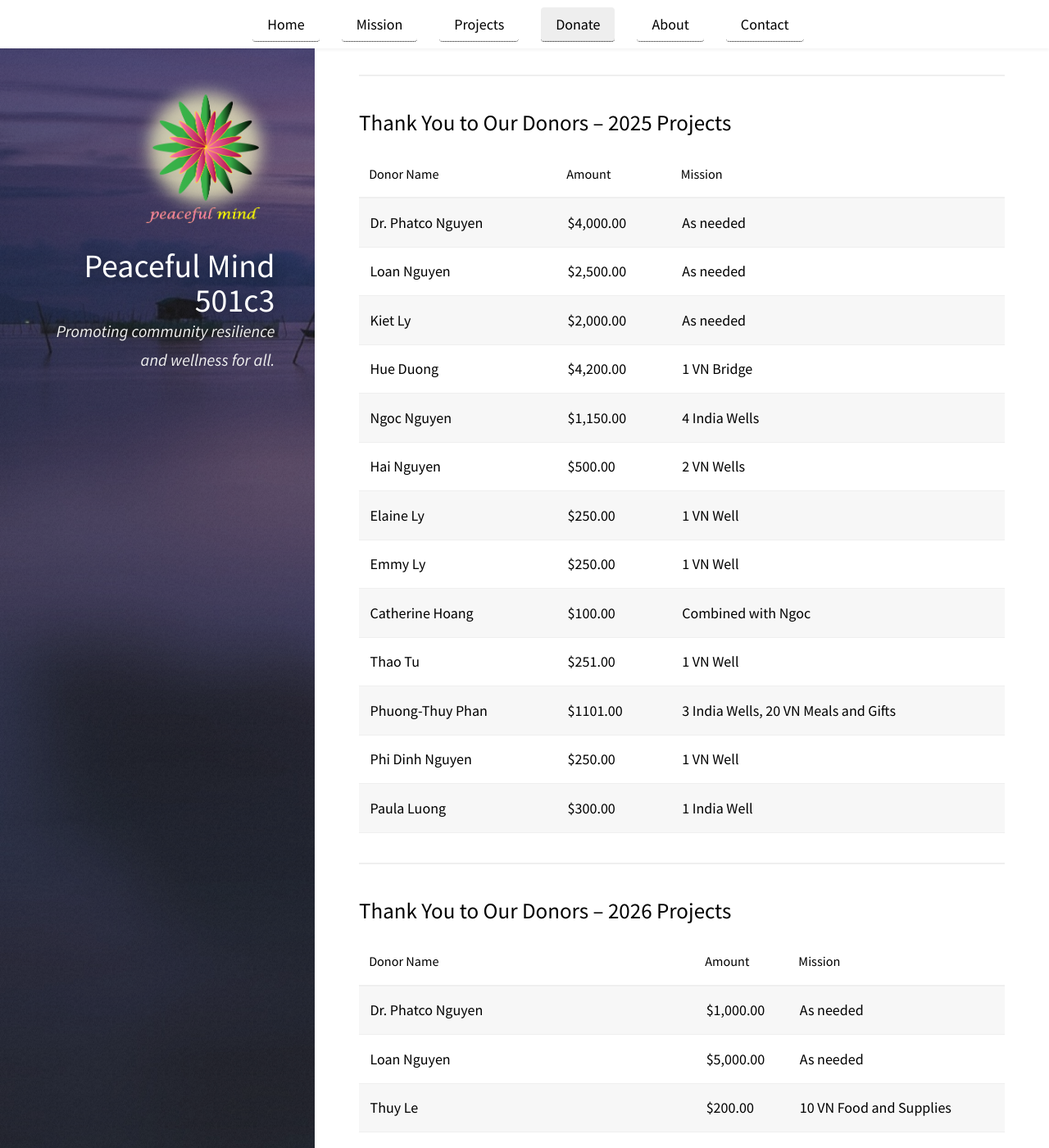
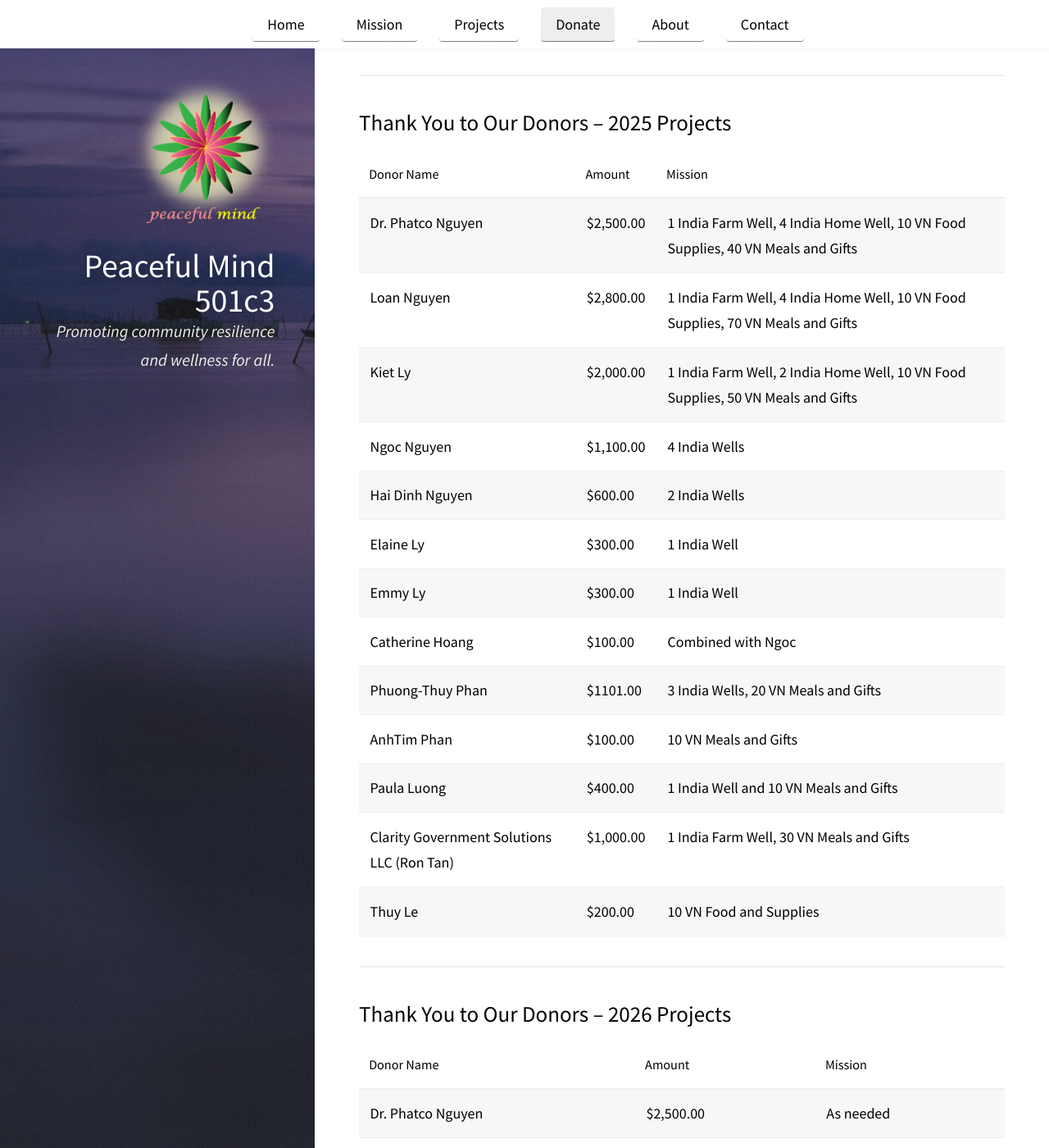
Before and after one commit to peacefulcenter/peacefulcenter.github.io, a Jekyll site: the page built from pages/donate.md, in a window 1280 px wide and 1400 px high, scrolled down 1536 px. Shown: the whole window at 82% size. Built offline with Jekyll 4.4.1, drawn with Linux system fonts in a browser that asks for light colours; our own code applies the rules of GitHub Pages for plain Markdown files; some of the changed text lies outside the part shown.

Commit message:
Update projects and donation

```diff
--- a/pages/donate.md
+++ b/pages/donate.md
@@ -84,32 +84,33 @@ _Peaceful Mind 501C3 is a tax-exempt organization. Tax ID: 39-2930680. Your dona
 
 ## Thank You to Our Donors – 2025 Projects
 
-| Donor Name        | Amount    | Mission                              |
-|-------------------|-----------|--------------------------------------|
-| Dr. Phatco Nguyen | $4,000.00 | As needed                            |
-| Loan Nguyen       | $2,500.00 | As needed                            |
-| Kiet Ly           | $2,000.00 | As needed                            |
-| Hue Duong         | $4,200.00 | 1 VN Bridge                          |
-| Ngoc Nguyen       | $1,150.00 | 4 India Wells                        |
-| Hai Nguyen        | $500.00   | 2 VN Wells                           |
-| Elaine Ly         | $250.00   | 1 VN Well                            |
-| Emmy Ly           | $250.00   | 1 VN Well                            |
-| Catherine Hoang   | $100.00   | Combined with Ngoc                   |
-| Thao Tu           | $251.00   | 1 VN Well                            |
-| Phuong-Thuy Phan  | $1101.00  | 3 India Wells, 20 VN Meals and Gifts |
-| Phi Dinh Nguyen   | $250.00   | 1 VN Well                            |
-| Paula Luong       | $300.00   | 1 India Well                         |
+| Donor Name                                 | Amount    | Mission                                                                          |
+|--------------------------------------------|-----------|----------------------------------------------------------------------------------|
+| Dr. Phatco Nguyen                          | $2,500.00 | 1 India Farm Well, 4 India Home Well, 10 VN Food Supplies, 40 VN Meals and Gifts |
+| Loan Nguyen                                | $2,800.00 | 1 India Farm Well, 4 India Home Well, 10 VN Food Supplies, 70 VN Meals and Gifts |
+| Kiet Ly                                    | $2,000.00 | 1 India Farm Well, 2 India Home Well, 10 VN Food Supplies, 50 VN Meals and Gifts |
+| Ngoc Nguyen                                | $1,100.00 | 4 India Wells                                                                    |
+| Hai Dinh Nguyen                            | $600.00   | 2 India Wells                                                                    |
+| Elaine Ly                                  | $300.00   | 1 India Well                                                                     |
+| Emmy Ly                                    | $300.00   | 1 India Well                                                                     |
+| Catherine Hoang                            | $100.00   | Combined with Ngoc                                                               |
+| Phuong-Thuy Phan                           | $1101.00  | 3 India Wells, 20 VN Meals and Gifts                                             |
+| AnhTim Phan                                | $100.00   | 10 VN Meals and Gifts                                                            |
+| Paula Luong                                | $400.00   | 1 India Well and 10 VN Meals and Gifts                                           |
+| Clarity Government Solutions LLC (Ron Tan) | $1,000.00 | 1 India Farm Well, 30 VN Meals and Gifts                                         |
+| Thuy Le                                    | $200.00   | 10 VN Food and Supplies                                                          |
+
 
 ---
 
 ## Thank You to Our Donors – 2026 Projects
 
-| Donor Name                                 | Amount    | Mission                   |
-|--------------------------------------------|-----------|---------------------------|
-| Dr. Phatco Nguyen                          | $1,000.00 | As needed                 |
-| Loan Nguyen                                | $5,000.00 | As needed                 |
-| Thuy Le                                    | $200.00   | 10 VN Food and Supplies   |
-| Paula Luong                                | $100.00   | 10 VN Meals and Gifts     |
-| AnhTim Phan                                | $100.00   | 10 VN Meals and Gifts     |
-| Kim Bang Tran Le                           | $1000.00  | As needed                 |
-| Clarity Government Solutions LLC (Ron Tan) | $1000.00  | 1 Farm Well and As needed |
+| Donor Name        | Amount     | Mission                 |
+|-------------------|------------|-------------------------|
+| Dr. Phatco Nguyen | $2,500.00  | As needed               |
+| Loan Nguyen       | $10,000.00 | As needed               |
+| Hue Duong         | $4,200.00  | 1 VN Bridge             |
+| Thao Tu           | $251.00    | 1 VN Well               |
+| Phi Dinh Nguyen   | $250.00    | 1 VN Well               |
+| Kim Bang Tran Le  | $1000.00   | As needed               |
+| Ngoc Nguyen       | $50.00     | As needed               |
--- a/pages/projects.md
+++ b/pages/projects.md
@@ -6,48 +6,53 @@ permalink: /:basename/
 ---
 <details open>
 <summary><strong>2026 Projects (Planning)</strong></summary>
-$8,400.00 received out of $25,000.00 <br>
-Vietnam: 2 Bridges, 1 House, 15 Wells, 150 Meals/Gifts, 20 Food Supplies<br>
-India: 5 Wells<br>
-US: 6 Food Serving Events at the Homeless Shelters
+$21,251.00 received out of $32,100.00 <br>
+Vietnam: 2 Bridges, 20 Home Wells, 200 Meals/Gifts, 30 Food Supplies<br>
+India: 20 Home Wells and 5 Farm Well<br>
+US: 4 Food Serving Events at the Homeless Shelters
 </details>
 
 <details open>
 <summary><strong>2025 Projects (Ongoing)</strong></summary>
 
-    $16,852.00 Received - Fully Funded
+    $12,501.00 Received - Fully Funded
 
     <progress value="16850" max="16850" style="width:100%; height:30px;"></progress>
 
     <div class="project-grid">
-        <figure>
+        <--figure>
             <img src="{{ '/assets/images/project-images/bridges.jpeg' }}" alt="Bridges in Southern rural area">
-            <figcaption><strong>Project 1:</strong> 2 Bridges benefiting 4,000 families and schools in the Southern Vietnam.</figcaption>
-        </figure>
+            <figcaption><strong>Project 1:</strong> (DEFFERRED to 2026) 2 Bridges benefiting 4,000 families and schools in the Southern Vietnam.</figcaption>
+        </figure-->
 
         <figure>
-            <img src="{{ '/assets/images/project-images/lights.jpeg' }}" alt="Street Solar Lights in Moc Hoa">
-            <figcaption><strong>Project 2:</strong> 25 Street Solar Lights in Moc Hoa, Vietnam, close to the border.</figcaption>
+            <img src="{{ '/assets/images/project-images/lights.jpeg' }}" alt="4 Farm Well in Bihar">
+            <figcaption><strong>Project 1:</strong> 4 Farm Well in Bihar, India.</figcaption>
         </figure>
 
         <figure>
             <img src="{{ '/assets/images/project-images/wells.jpeg' }}" alt="Wells for poor families">
-            <figcaption><strong>Project 3:</strong> 17 Wells in Vietnam and 3 Wells in India.</figcaption>
+            <figcaption><strong>Project 2:</strong> 20 Home Wells in Bihar, India.</figcaption>
         </figure>
 
         <figure>
             <img src="{{ '/assets/images/project-images/food.jpeg' }}" alt="Food and supplies for Da Nang">
-            <figcaption><strong>Project 4:</strong> 20 Food/Supply Portions to 20 families in the deep mountain in Da Nang, Vietnam.</figcaption>
+            <figcaption><strong>Project 3:</strong> 40 Food/Supply Portions to 20 families in the deep mountain in Da Nang, Vietnam.</figcaption>
         </figure>
 
         <figure>
             <img src="{{ '/assets/images/project-images/meals_for_children.jpeg' }}" alt="Meals for children with cancer">
-            <figcaption><strong>Project 5:</strong> 30 Meals/Gifts to the Children Cancer Center in Da Nang, Vietnam.</figcaption>
+            <figcaption><strong>Project 4:</strong> 30 Meals/Gifts to the Children Cancer Center in Da Nang, Vietnam.</figcaption>
         </figure>
 
         <figure>
             <img src="{{ '/assets/images/project-images/meals_for_elders.jpeg' }}" alt="Meals for elders and disabled children">
-            <figcaption><strong>Project 6:</strong> 110 Meals/Gifts to Family-less Elders and Disabled Children Center in Da Nang, Vietnam.</figcaption>
+            <figcaption><strong>Project 5:</strong> 100 Meals/Gifts to Family-less Elders and Disabled Children Center in Da Nang, Vietnam.</figcaption>
+        </figure>
+
+        <figure>
+            <img src="{{ '/assets/images/project-images/meals_for_elders.jpeg' }}" alt="Meals for elders and disabled children">
+            <figcaption><strong>Project 6:</strong> 100 Meals/Gifts to Disabled Children Center in Go Vap, Vietnam.</figcaption>
         </figure>
     </div>
 </details>
```
